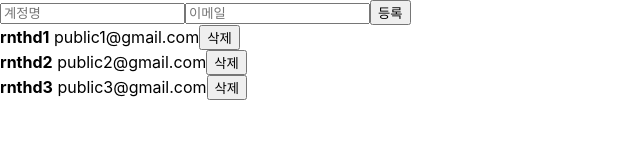
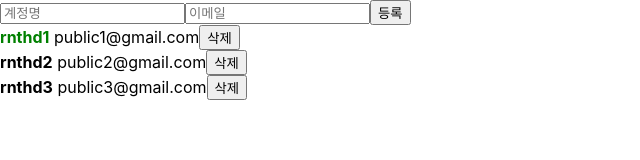
Before and after one commit to rnthd2/study_react_learning_curve_fastCamp, a React (Create React App) app: page / in a window 1280 px wide. Shown: the top 160 px of the page, without its empty margins (0-640 px from the left). Built offline with nearby package versions, Linux system fonts and the light colour scheme.

Commit message:
배열에 항목 수정하기
배열에서 항목 추가 : concat 함수 사용
배열에서 항목 삭제 : filter 함수 사용
배열에서 항목 수정 : map 함수 사용

```diff
--- a/src/App.js
+++ b/src/App.js
@@ -25,15 +25,18 @@
     {
         id:1,
         username : 'rnthd1',
-        email:'public1@gmail.com'
+        email:'public1@gmail.com',
+        active: true,
     },{
         id:2,
         username : 'rnthd2',
-        email:'public2@gmail.com'
+        email:'public2@gmail.com',
+        active: false,
     },{
         id:3,
         username : 'rnthd3',
-        email:'public3@gmail.com'
+        email:'public3@gmail.com',
+        active: false,
     }
   ]);
 
@@ -68,6 +71,16 @@
     setUsers(users.filter(user => user.id !== id));
   }
 
+  //배열에 있는 특정 item만 업데이트 할 때에도 map을 사용한다
+  //id값을 비교해 spread로 기존값을 복사하고 active값만 토글한다
+  const onToggle = id => {
+    setUsers(users.map(
+      user => user.id === id
+       ? {...user, active: !user.active}
+       : user
+    ))
+  }
+
   return (
     <>
     <CreateUser
@@ -78,7 +91,8 @@
     />
     <UserList
       users={users}
-      onRemove={onRemove}/>
+      onRemove={onRemove}
+      onToggle={onToggle}/>
     </>
   )
 
--- a/src/UserList.js
+++ b/src/UserList.js
@@ -1,16 +1,28 @@
 import React from 'react';
-function User({user, onRemove}){
-    const {username, email, id} = user;
+function User({user, onRemove, onToggle}){
+    const {username, email, id, active} = user;
     return(
         <div>
-            <b>{username}</b> <span>{email}</span>
+            <b
+                style={{
+                    color: active ? 'green' : 'black',
+                    cursor: 'pointer' //커서모양이 손가락 모양으로 바뀜
+                }}
+                onClick={() => onToggle(id)}
+            >
+                {username}
+            </b>
+            &nbsp;
+            <span>
+                {email}
+            </span>
             {/** () => 로 함수를 만들어주어야 삭제 버튼 클릭 시 작동한다
              *  함수로 만들지 않으면 랜더링 시 삭제 이벤트가 실행되어 아무것도 보이지 않는다 */}
             <button onClick={() => onRemove(id)}>삭제</button>
         </div>
     );
 }
-function UserList({users, onRemove}){
+function UserList({users, onRemove, onToggle}){
     return (
         <div>
             {/* <div>
@@ -27,13 +39,16 @@
             <User user={users[1]} />
             <User user={users[2]} /> */}
 
-            {/*배열 랜더링에서 key를 설정하여 최적화하자*/}
+            {/** 배열 랜더링에서 key를 설정하여 최적화하자*/}
+            {/** map함수는 특정 객체를 특정 컴포넌트의 형태로 변환한다 */}
             {
                 users.map(user => (
                     <User
                         user={user}
                         key={user.id}
-                        onRemove={onRemove}/>
+                        onRemove={onRemove}
+                        onToggle={onToggle}
+                    />
                 ))
             }
         </div>
```
